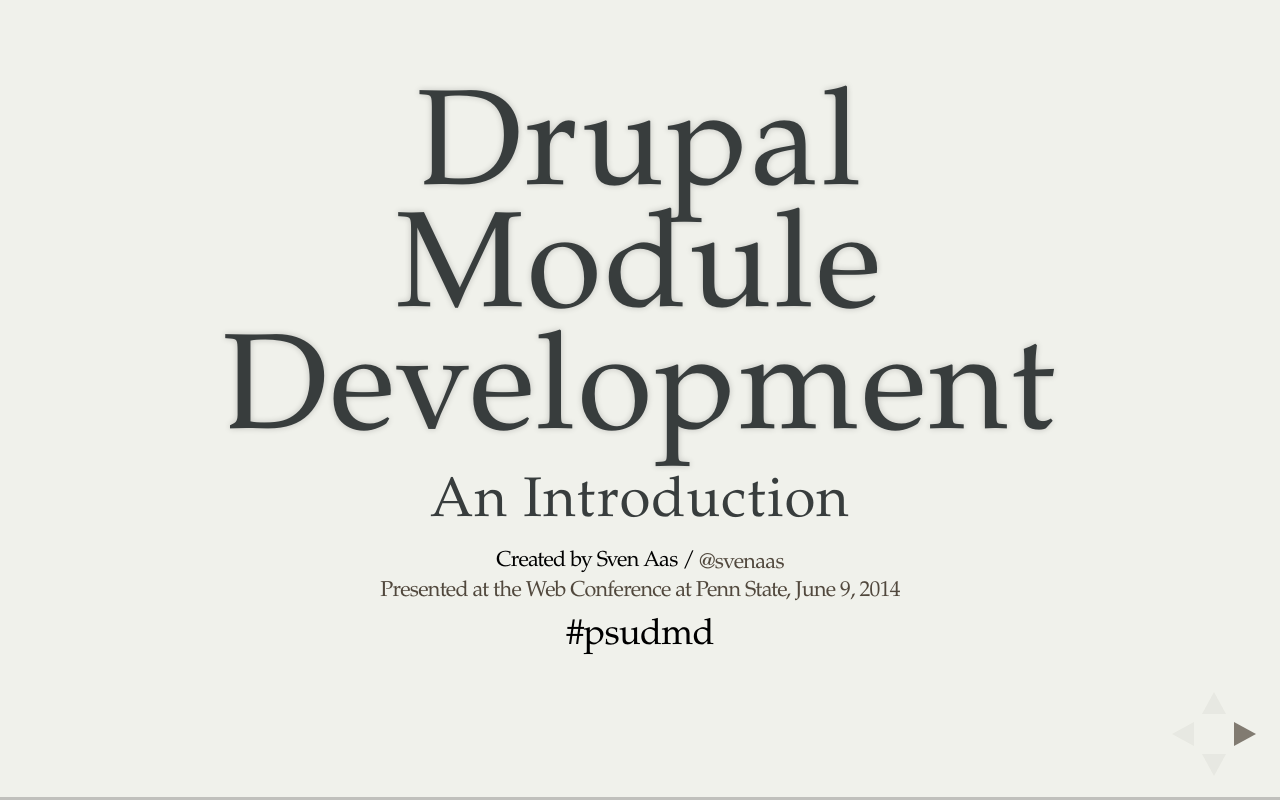
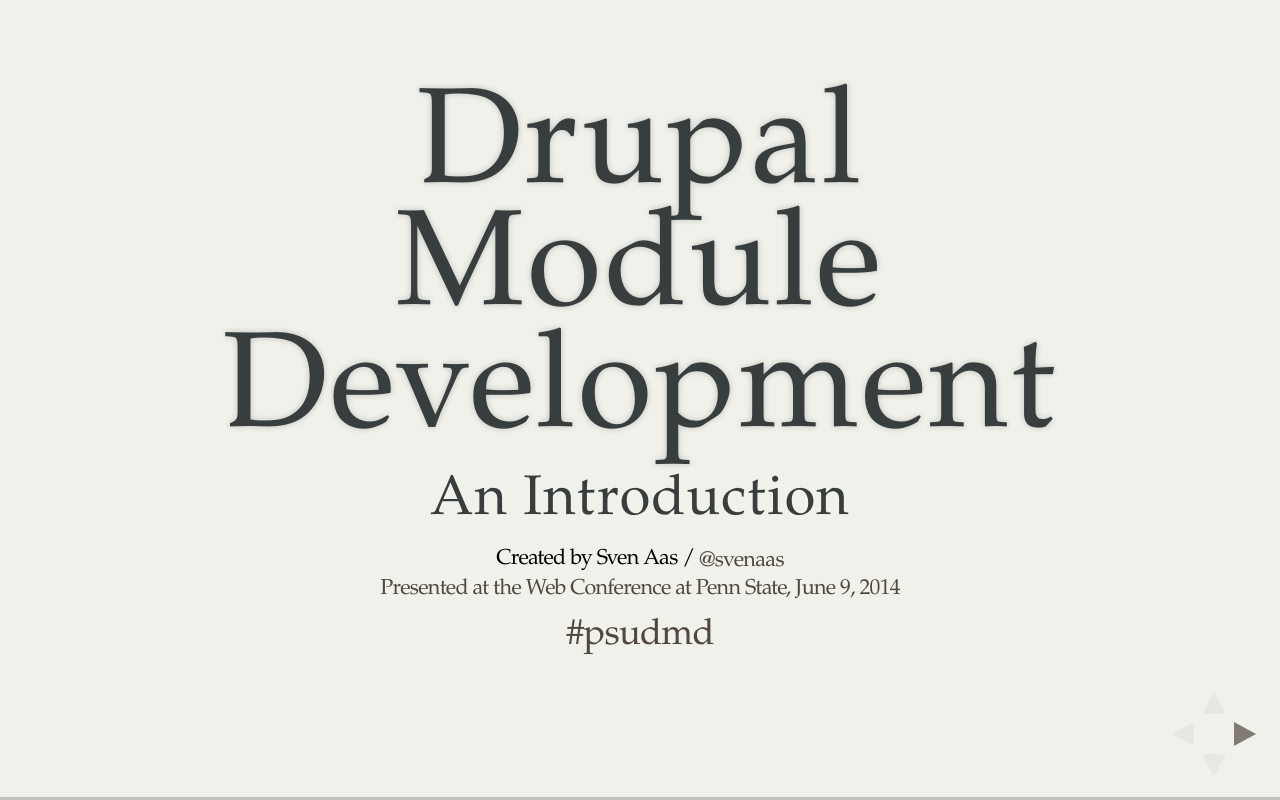
Before and after one commit to svenaas/dmd, a website: page index.html in a window 1280 px wide. Drawn offline with Linux system fonts and the light colour scheme.

Commit message:
Hyperlinked hashtags at beginning and end.

```diff
--- a/index.html
+++ b/index.html
@@ -64,7 +64,7 @@
             <a href="http://webconference.psu.edu/program/drupal-module-development-introduction">Presented at the Web Conference at Penn State, June 9, 2014</a>
             </small>
           </p>
-          <p>#psudmd</p>
+          <p><a href="https://twitter.com/search/realtime?q=%23psudmd">#psudmd</a></p>
         </section>
 
         <!-- Introduction -->
@@ -464,7 +464,7 @@
             <ul>
               <li><a href="http://twitter.com/svenaas">@svenaas</a></li>
               <li>saas at mtholyoke dot edu</li>
-              <li>#psudmd</li>
+              <li><a href="https://twitter.com/search/realtime?q=%23psudmd">#psudmd</a></li>
             </ul>
           </section>
         </section>
```
